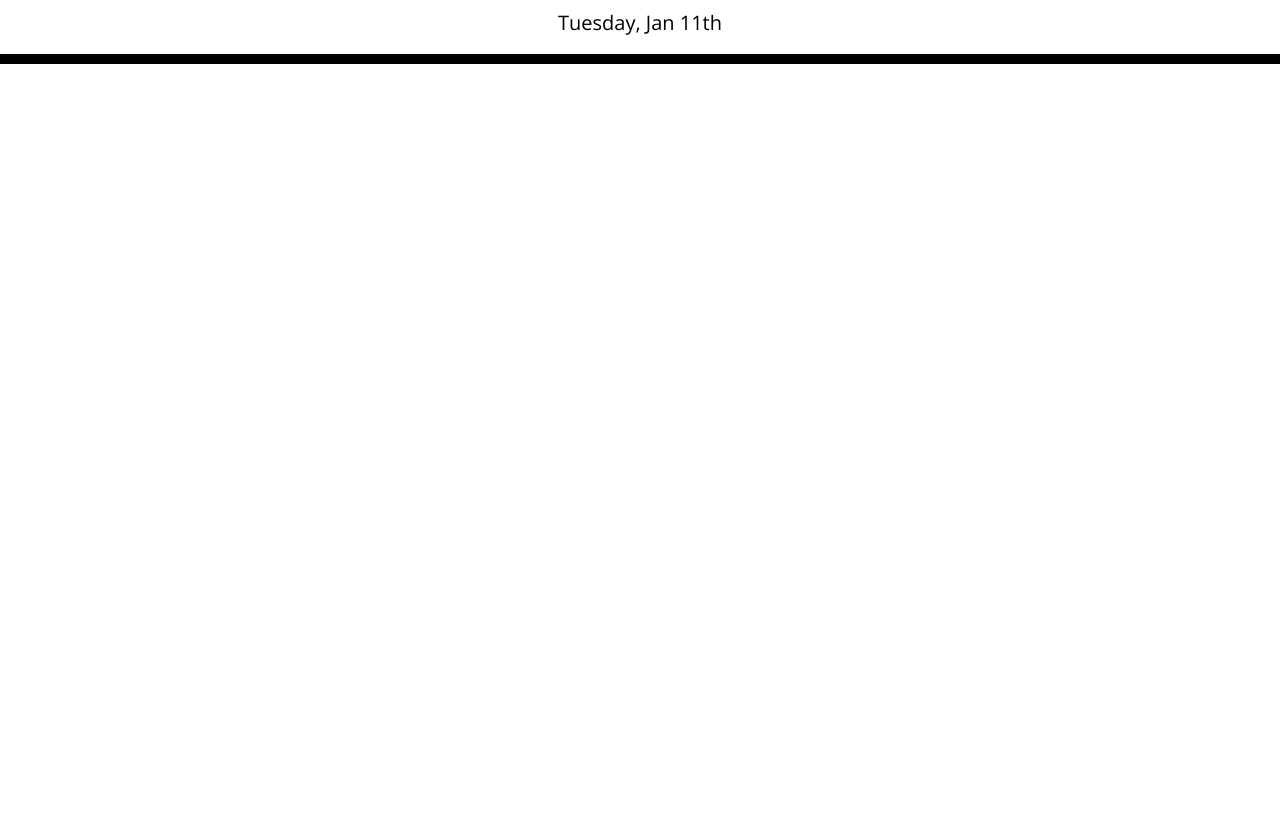
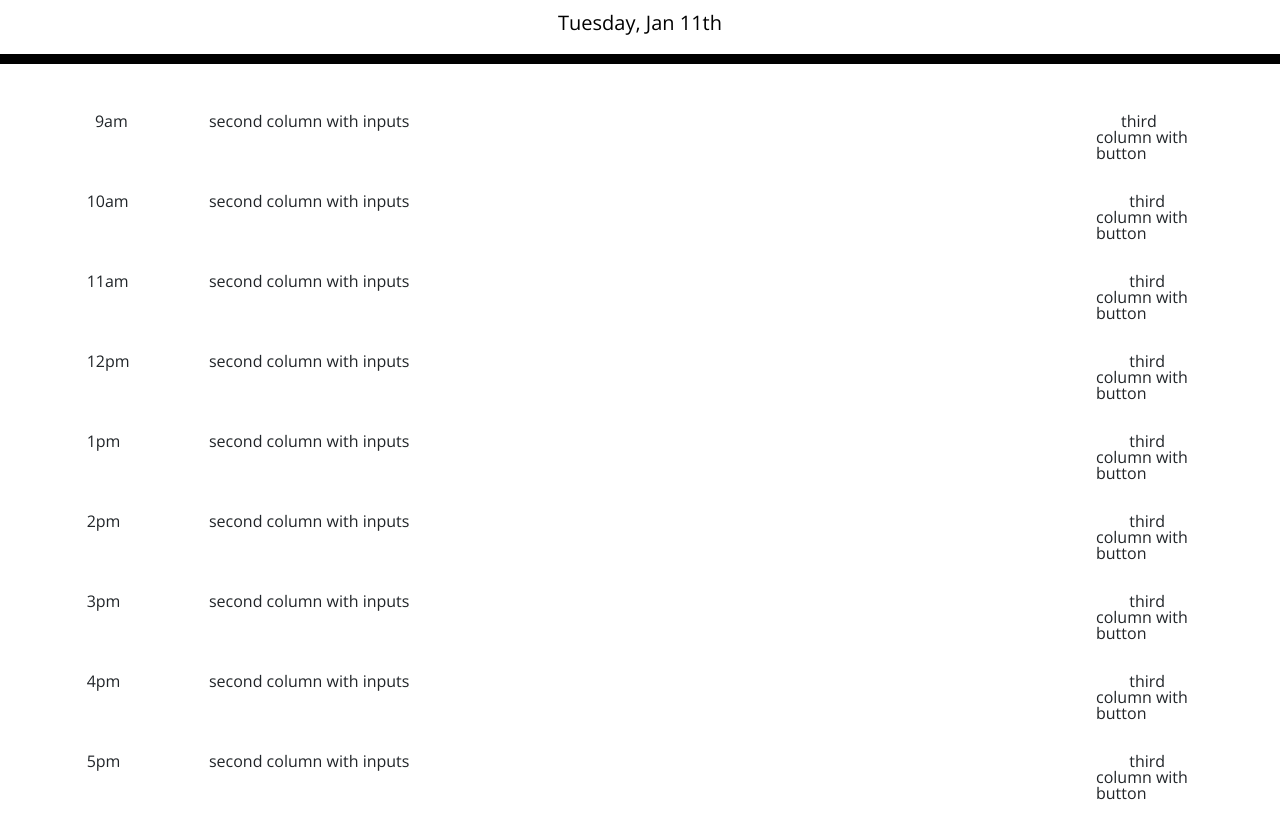
Before and after one commit to lconnell1000/Work-Day-Scheduler, a plain HTML site: page index.html in a window 1280 px wide. Shown: the part 122-942 px from the top of the page. Before the commit the page ends 800 px from the top, so only its background shows below. Drawn offline with nearby package versions, Linux system fonts and the light colour scheme.

Commit message:
grid layout completed

```diff
--- a/index.html
+++ b/index.html
@@ -4,10 +4,8 @@
     <meta charset="UTF-8" />
     <meta name="viewport" content="width=device-width, initial-scale=1.0" />
     <meta http-equiv="X-UA-Compatible" content="ie=edge" />
-    <link
-      rel="stylesheet"
-      href="https://stackpath.bootstrapcdn.com/bootstrap/4.3.1/css/bootstrap.min.css"
-    />
+    <link rel="stylesheet"
+    href="https://cdnjs.cloudflare.com/ajax/libs/twitter-bootstrap/4.5.0/css/bootstrap.min.css">
     <link
       rel="stylesheet"
       href="https://use.fontawesome.com/releases/v5.8.1/css/all.css"
@@ -37,8 +35,109 @@
       <p class="lead">A simple calendar app for scheduling your work day</p>
       <p id="currentDay" class="lead"></p>
     </header>
+
+
     <div class="container">
-      <!-- Timeblocks go here -->
+    <div class="row">
+    <div class="column-left">
+      9am
+    </div>
+    <div class="column-center">
+      second column with inputs
+    </div>
+    <div class="column-right">
+      third column with button
+    </div>
+    </div>
+    <div class="row">
+      <div class="column-left">
+    10am
+    </div>
+    <div class="column-center">
+      second column with inputs
+    </div>
+    <div class="column-right">
+        third column with button
+    </div>
+    </div>
+    <div class="row">
+      <div class="column-left">
+    11am
+    </div>
+    <div class="column-center">
+      second column with inputs
+    </div>
+    <div class="column-right">
+        third column with button
+    </div>
+    </div>
+    <div class="row">
+      <div class="column-left">
+    12pm
+    </div>
+    <div class="column-center">
+      second column with inputs
+    </div>
+    <div class="column-right">
+        third column with button
+    </div>
+    </div>
+    <div class="row">
+      <div class="column-left">
+    1pm
+    </div>
+    <div class="column-center">
+      second column with inputs
+    </div>
+    <div class="column-right">
+        third column with button
+    </div>
+    </div>
+    <div class="row">
+      <div class="column-left">
+    2pm
+    </div>
+    <div class="column-center">
+      second column with inputs
+    </div>
+    <div class="column-right">
+        third column with button
+    </div>
+    </div>
+    <div class="row">
+      <div class="column-left">
+    3pm
+    </div>
+    <div class="column-center">
+      second column with inputs
+    </div>
+    <div class="column-right">
+        third column with button
+    </div>
+    </div>
+    <div class="row">
+      <div class="column-left">
+    4pm
+    </div>
+    <div class="column-center">
+      second column with inputs
+    </div>
+    <div class="column-right">
+        third column with button
+    </div>
+    </div>
+    <div class="row">
+      <div class="column-left">
+    5pm
+    </div>
+    <div class="column-center">
+      second column with inputs
+    </div>
+    <div class="column-right">
+        third column with button
+    </div>
+    </div>
+    </div>
     </div>
 
     <script src="https://cdnjs.cloudflare.com/ajax/libs/jquery/3.2.1/jquery.min.js"></script>
--- a/style.css
+++ b/style.css
@@ -70,3 +70,10 @@ textarea {
   font-size: 20px;
   transition: all 0.3s ease-in-out;
 }
+
+.column-left{ float: left; width: 10%; }
+.column-right{ float: right; width: 10%; }
+.column-center{ display: inline-block; width: 80%; }
+
+.container{
+}
```
